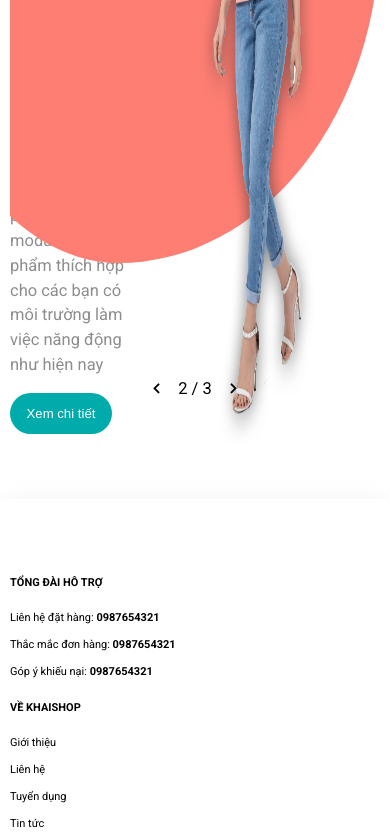
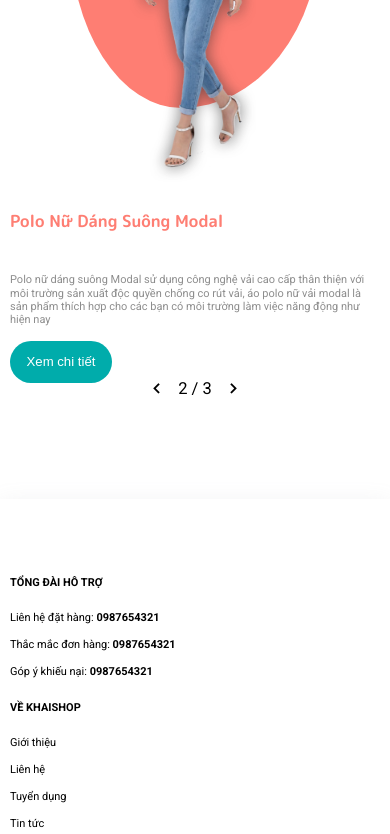
Before and after one commit to quangkhai76d1/Fashion-shop, a React app: page / in a window 390 px wide. Shown: the part 405-1239 px from the top of the page. Built offline with nearby package versions, Linux system fonts and the light colour scheme.

Commit message:
update responsive hero-slider

```diff
--- a/src/sass/components/_hero-slider.scss
+++ b/src/sass/components/_hero-slider.scss
@@ -36,6 +36,16 @@
   &__item {
     @include flex(center, space-between);
 
+    @include tablet {
+      flex-direction: column-reverse;
+      padding-top: $header-tablet-height;
+    }
+
+    @include mobile {
+      padding-top: 12rem;
+      padding-bottom: 40px;
+    }
+
     visibility: hidden;
     opacity: 0;
     pointer-events: none;
@@ -48,9 +58,15 @@
     }
     &__info {
       width: 58.33%;
+
+      @include tablet {
+        width: 100%;
+        flex-grow: 1;
+      }
+
       &__title,
       &__desc {
-        margin-bottom: 60px;
+        margin-bottom: 40px;
         @include tablet {
           margin-bottom: 15px;
         }
@@ -58,15 +74,30 @@
       &__title {
         font-family: "M PLUS Rounded 1c", sans-serif;
         font-weight: 600;
-        font-size: 4rem;
+        font-size: 3.5rem;
         line-height: 6.75rem;
         overflow: hidden;
+        @include tablet {
+          font-size: 3rem;
+        }
+        @include mobile {
+          font-size: 1.5rem;
+        }
       }
       &__desc {
         overflow: hidden;
         color: $txt-second-color;
         font-size: 1.5rem;
         line-height: 2.25rem;
+        @include tablet {
+          font-size: 1.2rem;
+          line-height: 1.8rem;
+        }
+
+        @include mobile {
+          font-size: 1rem;
+          line-height: 1.2rem;
+        }
       }
       &__btn {
         overflow: hidden;
@@ -103,11 +134,28 @@
       z-index: 99;
       pointer-events: none;
 
+      @include tablet {
+        width: 100%;
+        height: 60%;
+        @include flex(center, center);
+        flex-grow: unset;
+        z-index: 98;
+        margin-top: 4rem;
+      }
+
+      @include mobile {
+        margin-top: 4rem;
+      }
+
       img {
         height: 100vh;
         position: relative;
         right: 0;
         bottom: 0;
+        @include tablet {
+          height: 100%;
+          position: relative;
+        }
       }
       .shape {
         $size: 472px;
@@ -120,6 +168,13 @@
         transform: translate(0, -50%);
         transition: border-radius 13s ease;
         animation: border 10s infinite;
+        @include tablet {
+          $size: 250px;
+          height: $size;
+          width: $size;
+          right: 50%;
+          transform: translate(50%, -50%);
+        }
       }
     }
   }
```
